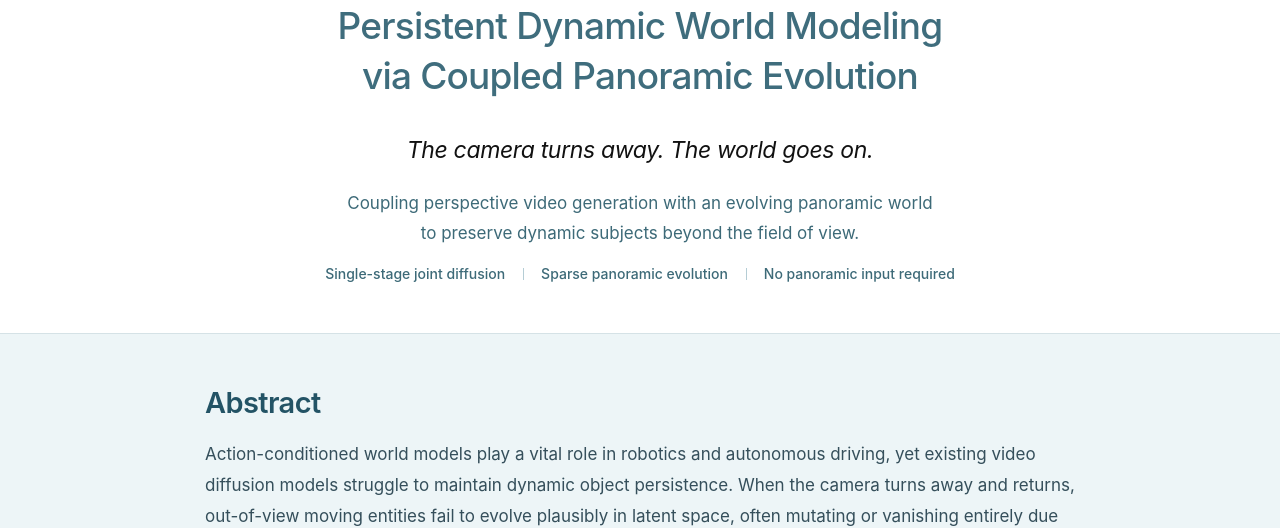
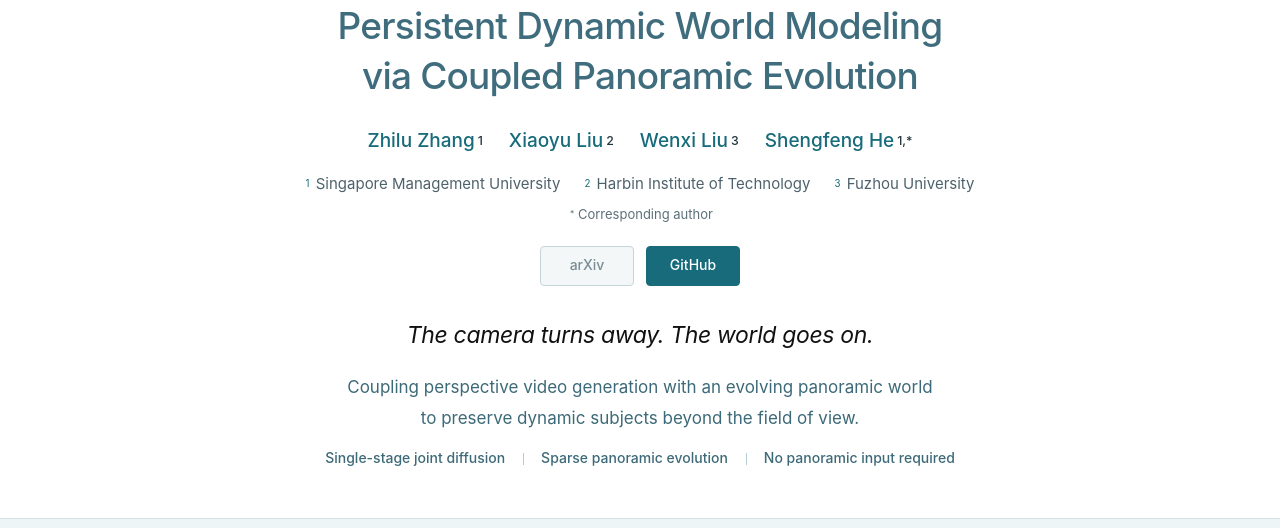
Before and after one commit to OmniPersist/omnipersist.github.io, a plain HTML site: page index.html in a window 1280 px wide. Shown: the part 272-800 px from the top of the page. Drawn offline with Linux system fonts and the light colour scheme.

Commit message:
Add authors, affiliations, and project links

```diff
--- a/html/style.css
+++ b/html/style.css
@@ -165,3 +165,18 @@ h2{font-size:29px}
 
 
 .title-art{display:block;width:600px;max-width:100%;height:auto;margin:0 auto}
+
+.author-block{max-width:1000px;margin:25px auto 0}
+.author-list{display:flex;justify-content:center;align-items:baseline;flex-wrap:wrap;gap:10px 26px;margin:0;font-size:19px;line-height:1.6;font-weight:500}
+.author-list>span{white-space:nowrap}
+.author-list a{color:var(--accent)}
+.author-block sup{position:relative;top:-.15em;vertical-align:baseline;font-size:.65em;line-height:0;margin-left:3px}
+.affiliation-list{display:flex;justify-content:center;flex-wrap:wrap;gap:5px 24px;margin:13px 0 0;font-size:15px;color:#4e626c;line-height:1.8}
+.affiliation-list>span{white-space:nowrap}
+.affiliation-list sup{color:var(--accent);margin-left:0;margin-right:2px}
+.corresponding-note{margin:6px 0 0;font-size:13px;color:var(--muted)}
+.project-links{display:flex;justify-content:center;gap:12px;margin:21px 0 0}
+.project-link{display:inline-flex;align-items:center;justify-content:center;min-width:94px;min-height:40px;padding:7px 20px;border:1px solid var(--accent);border-radius:4px;background:var(--accent);color:#fff;font-size:14px;font-weight:550;line-height:1.6}
+.project-link:hover{background:var(--accent-dark);border-color:var(--accent-dark);text-decoration:none;color:#fff}
+.project-link.is-disabled{border-color:#c7d5da;background:#f3f7f8;color:#7a8c94;cursor:default}
+@media(max-width:720px){.author-list{font-size:17px;gap:8px 20px}.affiliation-list{font-size:14px;flex-direction:column;gap:1px}.author-block{margin-top:22px}.project-links{margin-top:18px}}
--- a/index.html
+++ b/index.html
@@ -15,7 +15,12 @@
 <a class="skip-link" href="#abstract">Skip to content</a>
 <nav class="navigation" aria-label="Page navigation"><div class="nav-inner"><a class="wordmark" href="#top">OmniPersist</a><div class="nav-links"><a href="#abstract">Abstract</a><a href="#method">Method</a><a href="#i2v">I2V</a><a href="#continuation">Video continuation</a><a href="#evolution">Panoramic evolution</a></div></div></nav>
 <main id="top">
-<header class="hero content"><h1><span class="title-name"><img class="title-art" src="html/OmniPersist-title.svg" width="908" height="170" alt="OmniPersist"></span><span class="title-description">Persistent Dynamic World Modeling<br>via Coupled Panoramic Evolution</span></h1><p class="hero-description">The camera turns away. The world goes on.</p><div class="hero-context"><p class="hero-subtitle">Coupling perspective video generation with an evolving panoramic world<br class="desktop-break"> to preserve dynamic subjects beyond the field of view.</p><div class="hero-facts"><span>Single-stage joint diffusion</span><span>Sparse panoramic evolution</span><span>No panoramic input required</span></div></div></header>
+<header class="hero content"><h1><span class="title-name"><img class="title-art" src="html/OmniPersist-title.svg" width="908" height="170" alt="OmniPersist"></span><span class="title-description">Persistent Dynamic World Modeling<br>via Coupled Panoramic Evolution</span></h1><div class="author-block" aria-label="Authors and affiliations">
+<p class="author-list"><span><a href="https://openreview.net/profile?id=~Zhilu_Zhang2" target="_blank" rel="noopener noreferrer">Zhilu Zhang</a><sup>1</sup></span><span><a href="https://openreview.net/profile?id=~Xiaoyu_Liu7" target="_blank" rel="noopener noreferrer">Xiaoyu Liu</a><sup>2</sup></span><span><a href="https://openreview.net/profile?id=~Wenxi_Liu3" target="_blank" rel="noopener noreferrer">Wenxi Liu</a><sup>3</sup></span><span><a href="https://openreview.net/profile?id=~Shengfeng_He1" target="_blank" rel="noopener noreferrer">Shengfeng He</a><sup>1,*</sup></span></p>
+<p class="affiliation-list"><span><sup>1</sup> Singapore Management University</span><span><sup>2</sup> Harbin Institute of Technology</span><span><sup>3</sup> Fuzhou University</span></p>
+<p class="corresponding-note"><sup>*</sup> Corresponding author</p>
+</div>
+<div class="project-links" aria-label="Project resources"><span class="project-link is-disabled" role="link" aria-disabled="true" title="arXiv link will be added later">arXiv</span><a class="project-link" href="https://github.com/cszhilu1998/OmniPersist" target="_blank" rel="noopener noreferrer">GitHub</a></div><p class="hero-description">The camera turns away. The world goes on.</p><div class="hero-context"><p class="hero-subtitle">Coupling perspective video generation with an evolving panoramic world<br class="desktop-break"> to preserve dynamic subjects beyond the field of view.</p><div class="hero-facts"><span>Single-stage joint diffusion</span><span>Sparse panoramic evolution</span><span>No panoramic input required</span></div></div></header>
 <section id="abstract" class="abstract-section"><div class="reading-content"><h2>Abstract</h2><p>Action-conditioned world models play a vital role in robotics and autonomous driving, yet existing video diffusion models struggle to maintain dynamic object persistence. When the camera turns away and returns, out-of-view moving entities fail to evolve plausibly in latent space, often mutating or vanishing entirely due to bounded perspective views. To resolve this issue, we propose OmniPersist, a unified framework that couples perspective video generation with panoramic evolution within a single-stage diffusion model, without relying on auxiliary models or initial panoramic inputs. To maintain efficiency, we model the panoramic stream at a lower frame rate, bridging both views across space and time via Geometric Anchoring (GeoAnch) for spatial correspondence and Temporal Compensation (TemComp) for temporal aggregation. OmniPersist is agnostic to camera-control architectures, supporting both latent-level and attention-level conditioning. Extensive experiments on a newly constructed dynamic benchmark across image-to-video and video continuation tasks demonstrate consistent gains in visual quality, camera controllability, revisit consistency, and dynamic persistence.</p></div></section>
 <section id="method" class="section content"><div class="section-heading"><h2>Method overview</h2><p>Jointly denoise a dense perspective stream and a temporally sparse panoramic stream.</p></div><figure class="method-figure"><a href="html/images/method.png" target="_blank" rel="noopener" aria-label="Open full-size OmniPersist method diagram"><img src="html/images/method.png" alt="OmniPersist framework: a dense perspective stream and sparse panoramic stream share a DiT block adapted with LoRA. GeoAnch connects geometrically aligned features at matching timestamps; TemComp exchanges features across neighboring timestamps." width="2400" loading="lazy"></a><figcaption>Dense perspective observations and sparse panoramic states evolve together. The diagram illustrates a panoramic sampling interval of <em>s</em> = 4. Click the diagram to enlarge.</figcaption></figure><div class="method-notes"><div><h3>Coupled evolution</h3><p>The panoramic stream models scene dynamics across all viewing directions, including regions outside the perspective viewport.</p></div><div><h3>Geometric Anchoring</h3><p>GeoAnch exchanges spatially aligned features between the two views at synchronized timestamps.</p></div><div><h3>Temporal Compensation</h3><p>TemComp aggregates neighboring observations to connect intermediate perspective frames with sparse panoramic states.</p></div></div></section>
 <section id="i2v" class="section results-section"><div class="content"><div class="section-heading"><h2>Image-to-video</h2><p>Starting from one observed perspective frame, the camera leaves the scene and returns. Compare background consistency, subject identity, and continued motion after re-entry.</p></div><div class="section-note"><strong>Reading the comparisons</strong><span>Each video includes CameraCtrl, UCPE, LiveWorld, LingBot-World 2.0, both OmniPersist variants (<em>s</em> = 4), and ground truth. Method names and frame indices are embedded in the video.</span></div><div class="comparison-list"><article class="result-card comparison-card"><header class="card-heading"><h3>Walking along a roadside</h3><span class="tag">7-way comparison</span></header>
```
